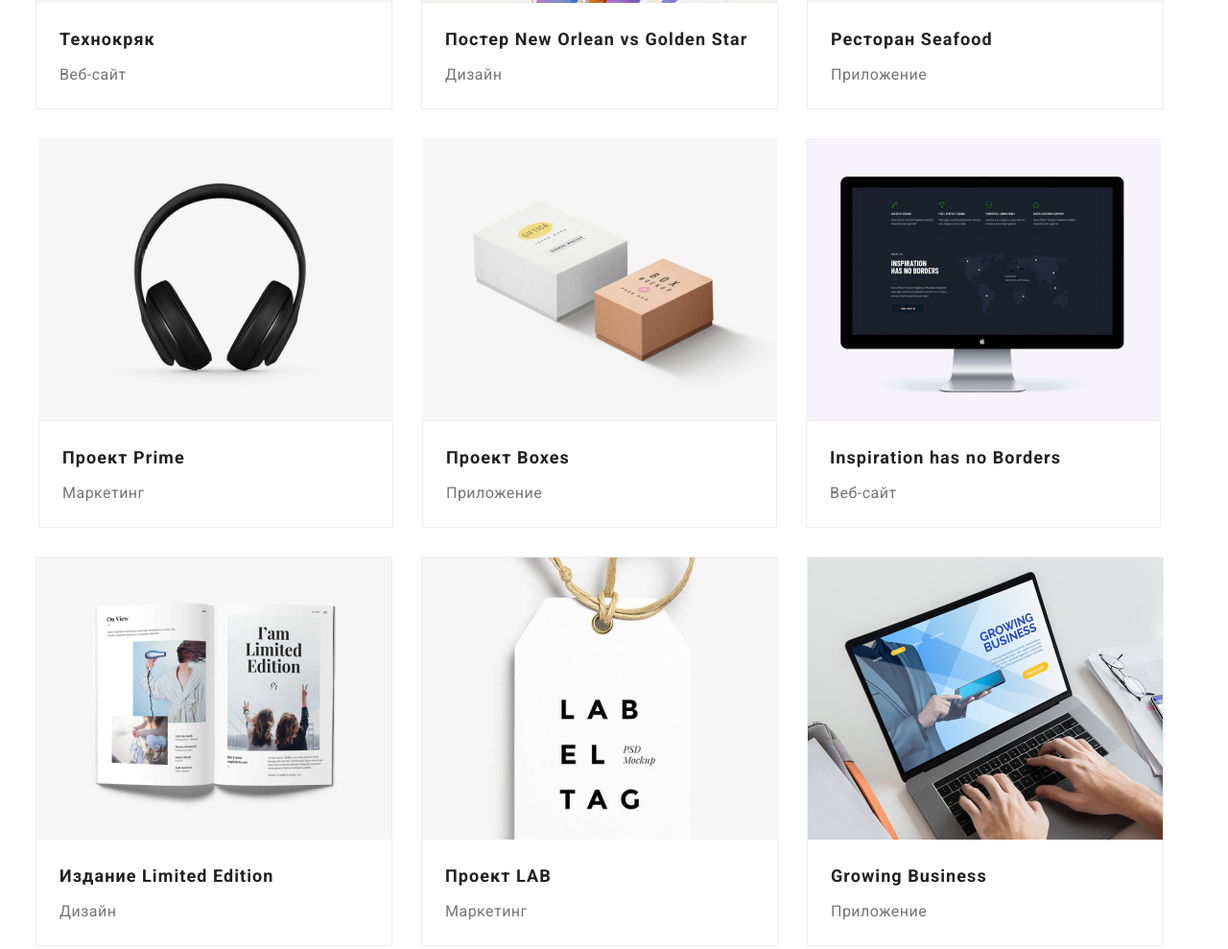
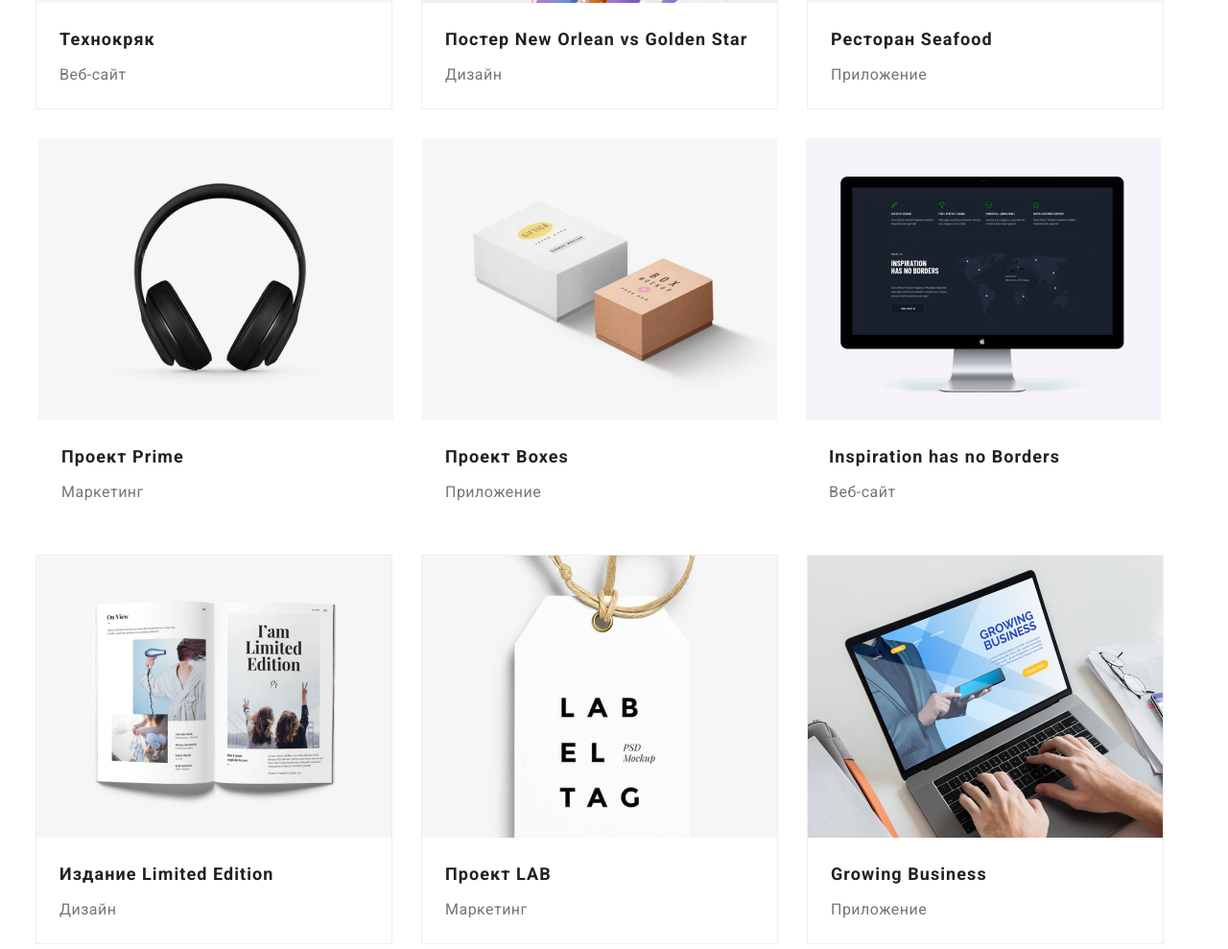
Before and after one commit to 0407-Pavel/goit-markup-hw-04, a plain HTML site: page portfolio.html in a window 1280 px wide. Shown: the part 549-1538 px from the top of the page at 96% size. Drawn offline with Linux system fonts and the light colour scheme.

Commit message:
fixed 17.12

```diff
--- a/css/styles.css
+++ b/css/styles.css
@@ -107,9 +107,17 @@ text-align: center;
     justify-content: center;
     margin-bottom: 30px;
 }
+.border_focus:hover,
+.border_focus:focus {
+    display: block;
+    box-shadow: 0px 3px 1px rgba(0, 0, 0, 0.1),
+    0px 1px 2px rgba(0, 0, 0, 0.08),
+    0px 2px 2px rgba(0, 0, 0, 0.12);
+    outline: none;
+}
 .first_line,
 .second_line,
-.third_line /* :not(:last-child) */ {
+.third_line {
  margin-right: 30px;
 }
 .first_line:hover,
@@ -484,6 +492,7 @@ background-color: white;
 .customers_box:focus .icon_link {
     fill: var(--accent-color);
 }
+
 .customers_box:hover,
 .customers_box:focus {
     border: 1px solid #2196F3;
@@ -524,6 +533,7 @@ background-color: white;
     border-radius: 4px;
     cursor: pointer;
 }
+
 .customers_box:not(:last-child) {
     margin-right: 30px;
 }
--- a/portfolio.html
+++ b/portfolio.html
@@ -67,71 +67,71 @@
          <ul class="all_items">
              <div class="line_one">
              <li class="first_line">
+                <a class="border_focus" href="">
                  <img src="./images/portfolio.img/laptop.png" alt="open_laptop" width="370" height="294">
-                 <div class="border_line_one">
                  <h3 class="project_name">Технокряк</h3>
                  <p class="direction_of_work">Веб-сайт</p>
-                </div>
+                 </a>
              </li>
              <li class="first_line">
+                <a class="border_focus" href="">
                  <img src="./images/portfolio.img/men.png" alt="men_play" width="370" height="294">
-                 <div class="border_line_one">
                  <h3 class="project_name">Постер New Orlean vs Golden Star</h3>
                  <p class="direction_of_work">Дизайн</p>
-                </div>
+             </a>
              </li>
              <li class="first_line">
+                <a class="border_focus" href="">
                  <img src="./images/portfolio.img/fish.png" alt="restaurant_logo" width="370" height="294">
-                 <div class="border_line_one">
                  <h3 class="project_name">Ресторан Seafood</h3>
                  <p class="direction_of_work">Приложение</p>
-                </div>
+             </a>
              </li>
             </div>
             <div class="line_two">
              <li class="second_line">
+                <a class="border_focus" href="">
                  <img src="./images/portfolio.img/headphone.png" alt="big_headphone" width="370" height="294">
-                 <div class="border_line_two">
                  <h3 class="project_name">Проект Prime</h3>
                  <p class="direction_of_work">Маркетинг</p>
-                </div>
+             </a>
              </li>
              <li class="second_line">
+                <a class="border_focus" href="">
                  <img src="./images/portfolio.img/boxes.png" alt="two_boxes" width="370" height="294">
-                 <div class="border_line_two">
                  <h3 class="project_name">Проект Boxes</h3>
                  <p class="direction_of_work">Приложение</p>
-                </div>
+             </a>
              </li>
              <li class="second_line">
+                <a class="border_focus" href="">
                  <img src="./images/portfolio.img/tv.png" alt="black_tv" width="370" height="294">
-                 <div class="border_line_two">
                  <h3 class="project_name">Inspiration has no Borders</h3>
                  <p class="direction_of_work">Веб-сайт</p>
-                </div>
+             </a>
              </li>
             </div>
             <div class="line_three">
              <li class="third_line">
+                <a class="border_focus" href="">
                  <img src="./images/portfolio.img/book.png" alt="open_book" width="370" height="294">
-                 <div class="border_line_third">
                  <h3 class="project_name">Издание Limited Edition</h3>
                  <p class="direction_of_work">Дизайн</p>
-                 </div>
+             </a>
              </li>
              <li class="third_line">
+                <a class="border_focus" href="">
                  <img src="./images/portfolio.img/label.png" alt="white_label" width="370" height="294">
-                 <div class="border_line_third">
                  <h3 class="project_name">Проект LAB</h3>
                  <p class="direction_of_work">Маркетинг</p>
-                 </div>
+             </a>
              </li>
              <li class="third_line">
+                 <a class="border_focus" href="">
                  <img src="./images/portfolio.img/laptop_hands.png" alt="work_on_laptop" width="370" height="294">
-                 <div class="border_line_third">
                  <h3 class="project_name">Growing Business</h3>
                  <p class="direction_of_work">Приложение</p>
-                 </div>
+             </a>
              </li>
             </div>
          </ul>
```
Also changed, not shown: index.html (+1 -0 lines), 1 other file.
